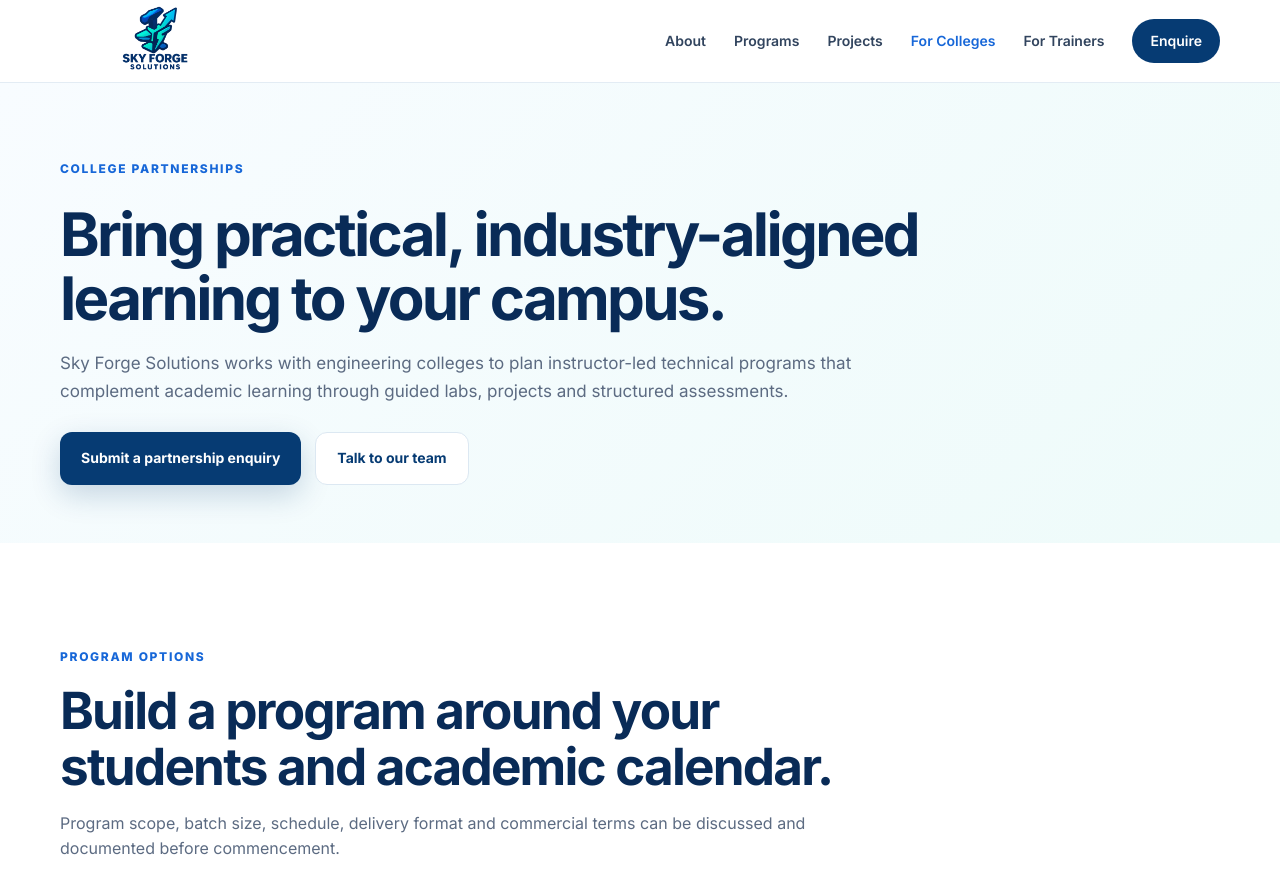
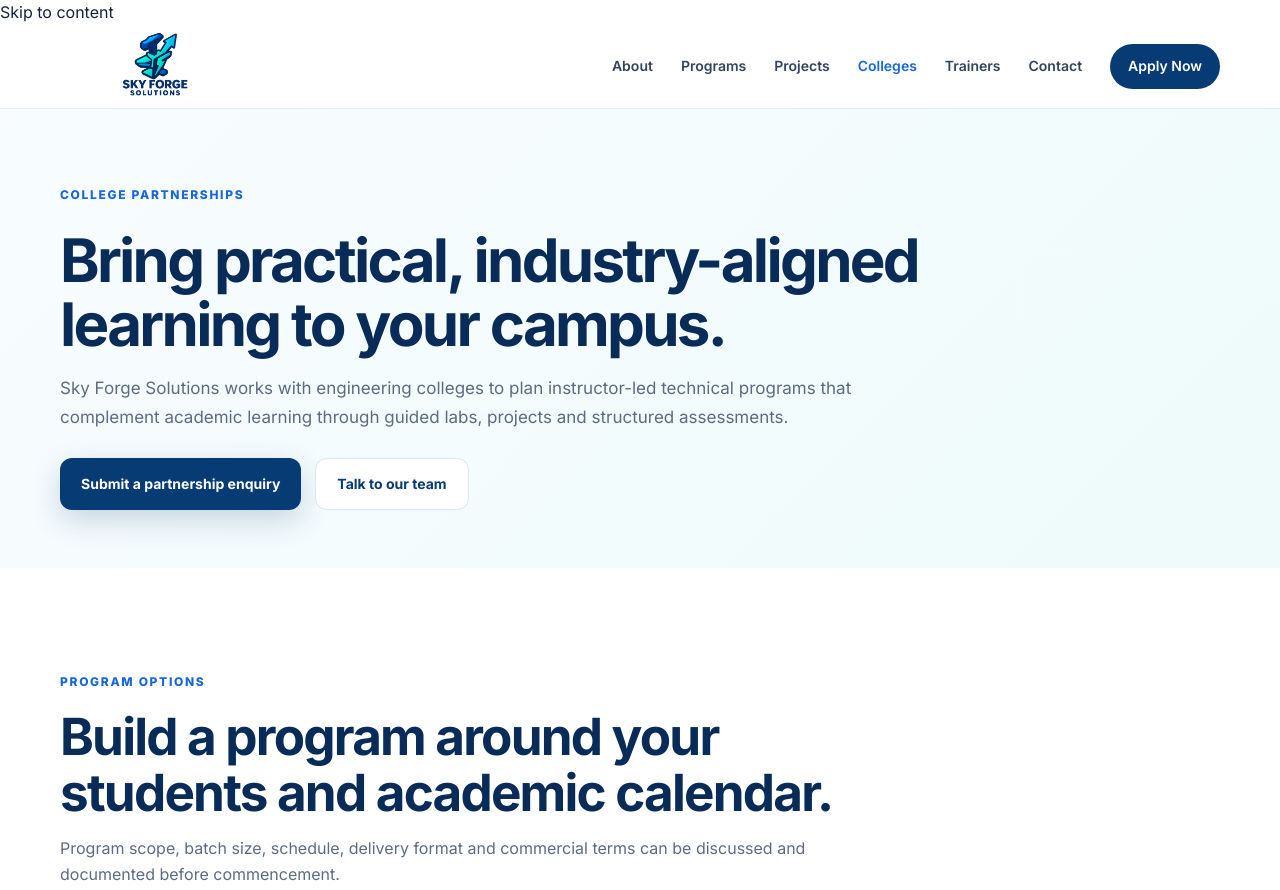
Before and after one commit to manikumar923/sky-forge-solutions, a plain HTML site: page college-partnerships.html in a window 1280 px wide. Shown: the top 890 px of the page. Drawn offline with Linux system fonts and the light colour scheme.

Commit message:
Unify clean professional navigation across website

```diff
--- a/college-partnerships.html
+++ b/college-partnerships.html
@@ -1,7 +1,26 @@
 <!doctype html>
 <html lang="en"><head><meta charset="utf-8"><meta name="viewport" content="width=device-width,initial-scale=1"><meta name="description" content="Partner with Sky Forge Solutions for structured engineering student training, hands-on technology programs and industry-readiness initiatives in Hyderabad."><meta name="robots" content="index,follow"><link rel="canonical" href="https://skyforgesolutions.org/college-partnerships.html"><meta property="og:type" content="website"><meta property="og:locale" content="en_IN"><meta property="og:title" content="College Training Partnerships | Sky Forge Solutions"><meta property="og:description" content="Structured technical training and hands-on learning programs for engineering colleges."><meta property="og:url" content="https://skyforgesolutions.org/college-partnerships.html"><meta property="og:image" content="https://skyforgesolutions.org/assets/sky-forge-logo.png"><title>College Training Partnerships | Sky Forge Solutions</title><link rel="icon" href="assets/sky-forge-logo.png"><link rel="preconnect" href="https://fonts.googleapis.com"><link rel="preconnect" href="https://fonts.gstatic.com" crossorigin><link href="https://fonts.googleapis.com/css2?family=Inter:wght@400;500;600;700;800&display=swap" rel="stylesheet"><link rel="stylesheet" href="styles.css"></head>
-<body><header class="site-header"><div class="container nav-wrap"><a class="brand" href="index.html"><img src="assets/sky-forge-logo.png" alt="Sky Forge Solutions"></a><button class="menu-toggle" aria-label="Open navigation" aria-expanded="false">☰</button><nav class="nav" aria-label="Main navigation"><a href="index.html#about">About</a><a href="courses.html">Programs</a><a href="projects.html">Projects</a><a class="active" href="college-partnerships.html" aria-current="page">For Colleges</a><a href="become-trainer.html">For Trainers</a><a class="nav-cta" href="apply.html">Enquire</a></nav></div></header>
-<main><section class="inner-hero"><div class="container"><span class="eyebrow">COLLEGE PARTNERSHIPS</span><h1>Bring practical, industry-aligned learning to your campus.</h1><p>Sky Forge Solutions works with engineering colleges to plan instructor-led technical programs that complement academic learning through guided labs, projects and structured assessments.</p><div class="hero-actions"><a class="btn btn-primary" href="apply.html">Submit a partnership enquiry</a><a class="btn btn-secondary" href="https://wa.me/918885599388?text=Hello%20Sky%20Forge%20Solutions%2C%20we%20would%20like%20to%20discuss%20a%20college%20training%20partnership." target="_blank" rel="noopener">Talk to our team</a></div></div></section>
+<body><a class="skip-link" href="#main-content">Skip to content</a>
+  <header class="site-header">
+    <div class="container nav-wrap">
+      <a class="brand" href="index.html" aria-label="Sky Forge Solutions home">
+        <img src="assets/sky-forge-logo.png" alt="Sky Forge Solutions">
+      </a>
+      <button class="menu-toggle" type="button" aria-label="Open navigation" aria-expanded="false" aria-controls="primary-navigation">
+        <span class="menu-icon" aria-hidden="true"><span></span><span></span><span></span></span>
+      </button>
+      <nav class="nav" id="primary-navigation" aria-label="Primary navigation">
+        <a href="index.html#about">About</a>
+        <a href="courses.html">Programs</a>
+        <a href="projects.html">Projects</a>
+        <a href="college-partnerships.html" class="active" aria-current="page">Colleges</a>
+        <a href="become-trainer.html">Trainers</a>
+        <a href="index.html#contact">Contact</a>
+        <a href="apply.html" class="nav-cta">Apply Now</a>
+      </nav>
+    </div>
+  </header>
+<main id="main-content"><section class="inner-hero"><div class="container"><span class="eyebrow">COLLEGE PARTNERSHIPS</span><h1>Bring practical, industry-aligned learning to your campus.</h1><p>Sky Forge Solutions works with engineering colleges to plan instructor-led technical programs that complement academic learning through guided labs, projects and structured assessments.</p><div class="hero-actions"><a class="btn btn-primary" href="apply.html">Submit a partnership enquiry</a><a class="btn btn-secondary" href="https://wa.me/918885599388?text=Hello%20Sky%20Forge%20Solutions%2C%20we%20would%20like%20to%20discuss%20a%20college%20training%20partnership." target="_blank" rel="noopener">Talk to our team</a></div></div></section>
 <section class="section"><div class="container"><div class="section-heading"><span class="eyebrow">PROGRAM OPTIONS</span><h2>Build a program around your students and academic calendar.</h2><p>Program scope, batch size, schedule, delivery format and commercial terms can be discussed and documented before commencement.</p></div><div class="college-grid"><article class="college-card"><h3>Technical training tracks</h3><p>Python, DevOps, AWS cloud, Linux, Git and Agentic AI learning paths based on student readiness and institutional priorities.</p></article><article class="college-card"><h3>Hands-on practice</h3><p>Instructor-led sessions with guided exercises, practical labs and project-oriented learning activities.</p></article><article class="college-card"><h3>Assessment and feedback</h3><p>Assessment checkpoints and learner feedback can be planned with the college as part of the agreed program.</p></article><article class="college-card"><h3>Career preparation</h3><p>Resume, GitHub portfolio and interview preparation support to help students present their skills.</p></article><article class="college-card"><h3>Project support</h3><p>Explore final-year project themes across CSE, ECE, EEE, Civil and Mechanical branches.</p></article><article class="college-card"><h3>Written scope and terms</h3><p>Responsibilities, deliverables, fees, dates and coordination process are documented before the program begins.</p></article></div></div></section>
 <section class="section section-light"><div class="container"><div class="section-heading"><span class="eyebrow">HOW WE START</span><h2>A clear partnership process.</h2></div><div class="approach-grid"><div class="approach-card"><div class="approach-icon">01</div><h3>Understand your goals</h3><p>Discuss student year, branch mix, learning outcomes and timeline.</p></div><div class="approach-card"><div class="approach-icon">02</div><h3>Plan the program</h3><p>Align training tracks, batch structure, delivery format and assessment.</p></div><div class="approach-card"><div class="approach-icon">03</div><h3>Agree the scope</h3><p>Review the proposal, commercial terms, responsibilities and schedule.</p></div><div class="approach-card"><div class="approach-icon">04</div><h3>Deliver and review</h3><p>Coordinate sessions and review progress against the agreed plan.</p></div></div></div></section>
 <section class="contact-section"><div class="container contact-card"><div><span class="eyebrow">LET'S DISCUSS</span><h2>Explore a training partnership.</h2><p>Share your institutional requirements through our application form and choose the relevant enquiry category, or contact us directly.</p><div class="contact-actions"><a class="btn btn-primary" href="apply.html">Send partnership enquiry</a><a class="btn btn-secondary" href="mailto:mk-skyforgesolutions@gmail.com?subject=College%20Partnership%20Enquiry">Email us</a></div></div><div class="contact-details"><div><span>Phone</span><a href="tel:+918885599388">+91 8885599388</a></div><div><span>Email</span><a href="mailto:mk-skyforgesolutions@gmail.com">mk-skyforgesolutions@gmail.com</a></div><div><span>Company</span><strong>Sky Forge Solutions Pvt. Ltd.</strong></div></div></div></section></main>
```
